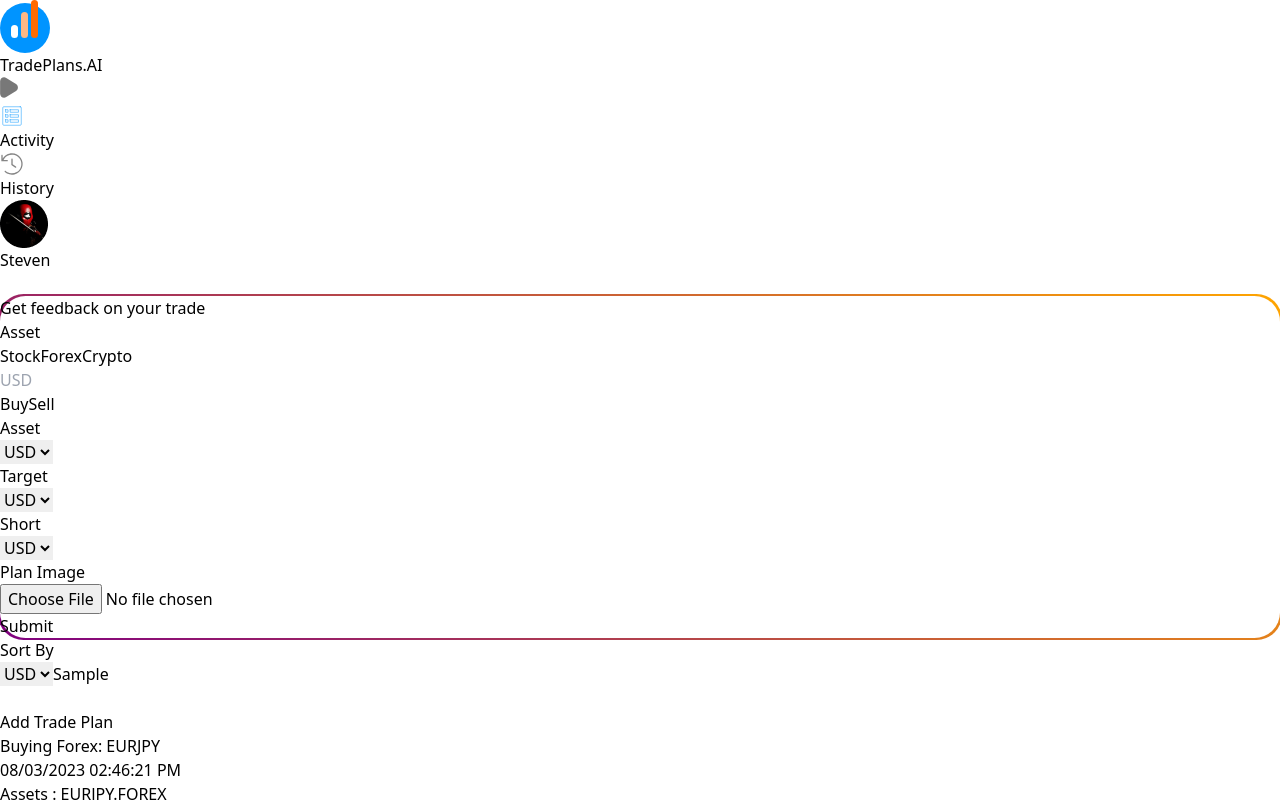
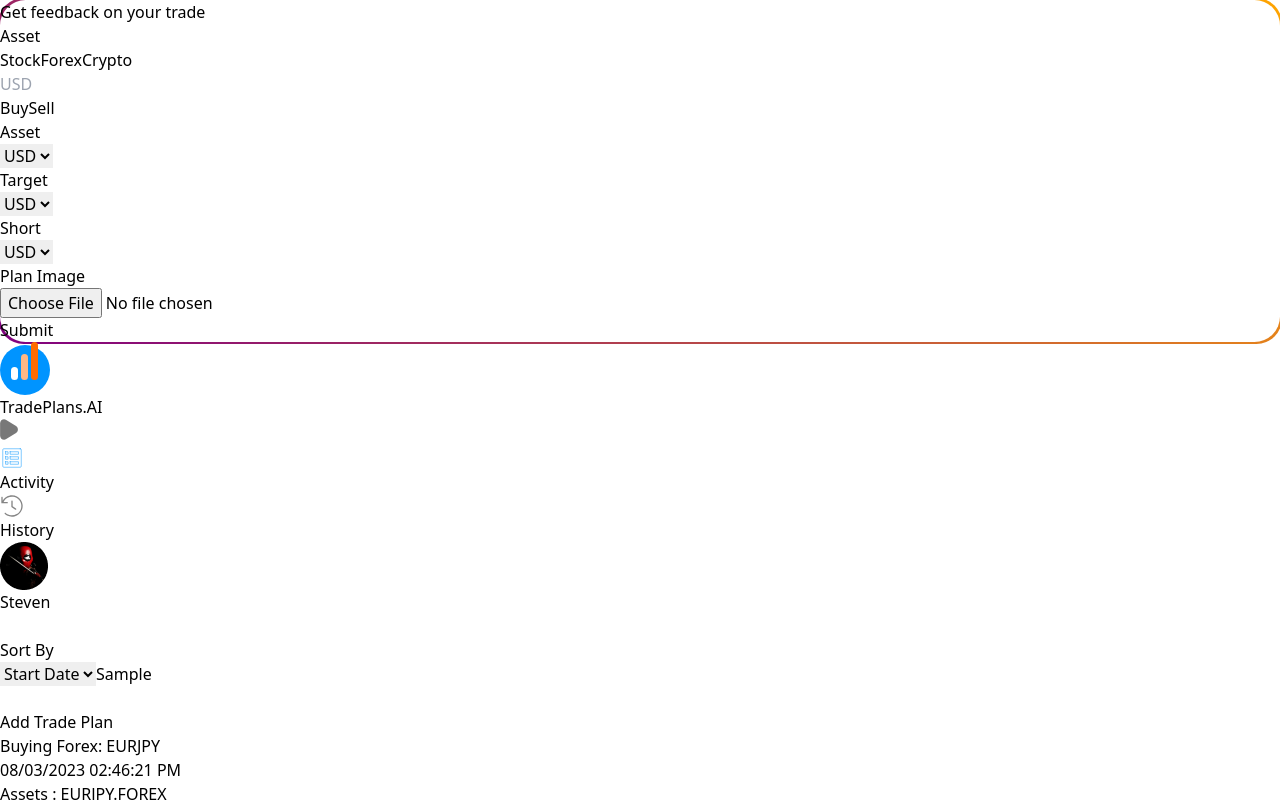
Before and after one commit to hatekisam/tradeplan, a React (Vite) app: page /home in a window 1280 px wide. Both pictures are taken after typing "Sample" into the empty fields and a click on the button "Add Trade Plan". Shown: the top 800 px of the page. Built offline with nearby package versions, Linux system fonts and the light colour scheme.

Commit message:
Finished the trade plan basic ui of all pages

```diff
--- a/package.json
+++ b/package.json
@@ -17,7 +17,8 @@
     "react-hook-form": "^7.45.4",
     "react-multi-carousel": "^2.8.4",
     "react-router-dom": "^6.15.0",
-    "yup": "^1.2.0"
+    "yup": "^1.2.0",
+    "zustand": "^4.4.1"
   },
   "devDependencies": {
     "@types/react": "^18.2.15",
--- a/src/App.tsx
+++ b/src/App.tsx
@@ -13,10 +13,12 @@ import Sidebar from './components/Sidebar'
 import Donate from './pages/Donate'
 import Contact from './pages/Contact'
 import { useState } from 'react'
-
+import { modelStore } from "./utils/store"
 
 function App() {
 	const [mobileNav, setMobileNav] = useState(false)
+	const modelOpen = modelStore((state: any) => state.modelOpen)
+	const closeModel = modelStore((state: any) => state.closeModel)
 	return (
 		<Router>
 			<Routes>
@@ -36,7 +38,62 @@ function App() {
 					<Route path="/donate" element={<Donate />} />
 				</Route>
 				<Route path='/home' element={
-					<div className='w-full  h-[100vh] bg-[#F2F2F2] flex flex-row pb-[3vh] text-[1.05vw]'>
+					<div className='w-full h-full overflow-hidden relative'>
+						{modelOpen && (
+							<div className="absolute w-[100vw] h-[100vh] flex justify-center items-center left-0 top-0 z-40" >
+								<div className='w-[90vw] md:w-[50vw] lg:w-[45vw] border-gradient p-[2vw] rounded-[2vw] text-center '>
+									<p className='text-[#391800] font-semibold text-[3vw] md:text-[1.6vw] my-[2vh]'>Get feedback on your trade</p>
+									<div className='text-left my-[1vh]'>
+										<p className='text-[2.1vw] md:text-[0.8vw] text-[#676767]'>Asset</p>
+										<div className="flex flex-row gap-2">
+											<button className='bg-[#FF6B00] text-white px-2 py-1 rounded-md'>Stock</button>
+											<button className='bg-[rgba(255,107,0,0.06)] text-[#FF6B00] px-2 py-1 rounded-md'>Forex</button>
+											<button className='bg-[rgba(255,107,0,0.06)] text-[#FF6B00] px-2 py-1 rounded-md'>Crypto</button>
+										</div>
+										<input type="text" placeholder='USD' className='outline-none bg-[#EAEAEA] rounded-md w-full px-[1vw] py-[1vh] placeholder:text-[#636363] my-[1vh]' />
+										<div className="flex flex-row gap-2 my-[1vh]">
+											<button className='bg-[#47BB00] px-2 py-1 rounded-md text-white'>Buy</button>
+											<button className='bg-[#E10000] px-2 py-1 rounded-md text-white'>Sell</button>
+										</div>
+										<div className="flex flex-row gap-2 justify-between">
+											<div className="w-[30%]">
+												<p className='text-[2.1vw] md:text-[0.8vw] text-[#676767] font-medium'>Asset</p>
+												<select name="" id="" className='outline-none bg-[#EAEAEA] rounded-md w-full px-[1vw] py-[1vh] placeholder:text-[#636363] my-[1vh]'>
+													<option value="">USD</option>
+													<option value="">USD</option>
+													<option value="">USD</option>
+													<option value="">USD</option>
+												</select>
+											</div>
+											<div className="w-[30%]">
+												<p className='text-[2.1vw] md:text-[0.8vw] text-[#676767] font-medium'> Target</p>
+												<select name="" id="" className='outline-none bg-[#EAEAEA] rounded-md w-full px-[1vw] py-[1vh] placeholder:text-[#636363] my-[1vh]'>
+													<option value="">USD</option>
+													<option value="">USD</option>
+													<option value="">USD</option>
+													<option value="">USD</option>
+												</select>
+											</div>
+											<div className="w-[30%]">
+												<p className='text-[2.1vw] md:text-[0.8vw] text-[#676767] font-medium'>Short</p>
+												<select name="" id="" className='outline-none bg-[#EAEAEA] rounded-md w-full px-[1vw] py-[1vh] placeholder:text-[#636363] my-[1vh]'>
+													<option value="">USD</option>
+													<option value="">USD</option>
+													<option value="">USD</option>
+													<option value="">USD</option>
+												</select>
+											</div>
+										</div>
+										<div>
+											<p className='text-[2.1vw] md:text-[0.8vw] text-[#676767]'>Plan Image</p>
+											<input type="file" name="" id="" className='text-[2.1vw] md:text-[0.8vw] text-[#676767] bg-[#EAEAEA] rounded-md w-full px-[1vw] py-[1vh] placeholder:text-[#636363] my-[1vh]' />
+										</div>
+										<input type="submit" value="Submit" className='bg-[#0094FF] px-[2vw] py-[1vh] rounded-full w-full  h-fit text-white my-[1vh]' />
+									</div>
+								</div>
+							</div>
+						)}
+						<div className={modelOpen ? 'blur-[10px] w-full  h-[100vh] bg-[#F2F2F2] flex flex-row pb-[3vh] text-[1.05vw]' : 'w-full  h-[100vh] bg-[#F2F2F2] flex flex-row pb-[3vh] text-[1.05vw]'} >
 							<Sidebar />
 							<button className="absolute block sm:hidden z-40 bg-[#F2F2F2] px-[.6vw] py-[.1vh] rounded-sm left-[2vw] top-[2vw]" onClick={() => setMobileNav(true)}>
 								<svg xmlns="http://www.w3.org/2000/svg" viewBox="0 0 448 512" className="w-[2.5vw] h-5 fill-black">
@@ -59,7 +116,7 @@ function App() {
 														</svg>
 													</button>
 												</div>
-											<div className="my-[2vh] flex flex-col gap-[] text-[#858585] text-[3vw] " onClick={()=>setMobileNav(false)}>
+												<div className="my-[2vh] flex flex-col gap-[] text-[#858585] text-[3vw] " onClick={() => setMobileNav(false)}>
 													<Link to={"/home"} className='flex flex-row  items-center gap-[2vw] active:bg-[rgba(0,148,255,0.15)] hover:bg-[rgba(0,148,255,0.15)] hover:text-[#0094FF] hover:fill-[#0094FF] px-[1vw] py-1.5 rounded-md '>
 														<svg width="24" height="24" viewBox="0 0 24 24" fill="none" xmlns="http://www.w3.org/2000/svg" className='w-[6vw] '>
 															<path d="M20.25 2.75H3.75C3.48478 2.75 3.23043 2.85536 3.04289 3.04289C2.85536 3.23043 2.75 3.48478 2.75 3.75V20.25C2.75 20.5152 2.85536 20.7696 3.04289 20.9571C3.23043 21.1446 3.48478 21.25 3.75 21.25H20.25C20.5152 21.25 20.7696 21.1446 20.9571 20.9571C21.1446 20.7696 21.25 20.5152 21.25 20.25V3.75C21.25 3.48478 21.1446 3.23043 20.9571 3.04289C20.7696 2.85536 20.5152 2.75 20.25 2.75Z" stroke="#0094FF" stroke-width="0.5" stroke-linecap="round" stroke-linejoin="round" />
@@ -83,7 +140,7 @@ function App() {
 													</Link>
 												</div>
 											</div>
-										<Link to={"/home/profile"} className='flex flex-row gap-[3vw] bg-[rgba(255,107,0,0.13)]  w-full px-[1vw] py-1.5 rounded-md  items-center' onClick={()=>setMobileNav(false)}>
+											<Link to={"/home/profile"} className='flex flex-row gap-[3vw] bg-[rgba(255,107,0,0.13)]  w-full px-[1vw] py-1.5 rounded-md  items-center' onClick={() => setMobileNav(false)}>
 												<img src="/image/steven.png" alt="" className='w-[6vw]' />
 												<p className='text-[#FF6B00]  text-[3vw]'>Steven</p>
 											</Link>
@@ -93,6 +150,7 @@ function App() {
 							)}
 							<div className="w-full md:w-[80vw]">
 								<Outlet />
+							</div>
 						</div>
 					</div>
 				}>
--- a/src/pages/Activity.tsx
+++ b/src/pages/Activity.tsx
@@ -1,98 +1,45 @@
 import React, { useState } from 'react'
 import image from "../assets/planImage.png"
+import { modelStore } from '../utils/store'
 
 const Activity = () => {
-        const [addingTradePlan, setAddingTradePlan] = useState(false)
+        const openModel = modelStore((state: any) => state.openModel)
+        const modelOpen = modelStore((state: any) => state.modelOpen)
         return (
-                <div className='p-[1vw] h-[100vh]'>
-                        {addingTradePlan && (
-                                <div className="absolute w-[100vw] h-[97vh] flex justify-center items-center left-0 top-0">
-                                        <div className='w-[45vw] border-gradient  p-[2vw] rounded-[2vw] text-center'>
-                                                <p className='text-[#391800] font-semibold text-[1.6vw] my-[2vh]'>Get feedback on your trade</p>
-                                                <div className='text-left my-[1vh]'>
-                                                        <p className='text-[0.8vw] text-[#676767]'>Asset</p>
-                                                        <div className="flex flex-row gap-2">
-                                                                <button className='bg-[#FF6B00] text-white px-2 py-1 rounded-md'>Stock</button>
-                                                                <button className='bg-[rgba(255,107,0,0.06)] text-[#FF6B00] px-2 py-1 rounded-md'>Forex</button>
-                                                                <button className='bg-[rgba(255,107,0,0.06)] text-[#FF6B00] px-2 py-1 rounded-md'>Crypto</button>
-                                                        </div>
-                                                        <input type="text" placeholder='USD' className='bg-[#EAEAEA] rounded-md w-full px-[1vw] py-[1vh] placeholder:text-[#636363] my-[1vh]' />
-                                                        <div className="flex flex-row gap-2 my-[1vh]">
-                                                                <button className='bg-[#47BB00] px-2 py-1 rounded-md text-white'>Buy</button>
-                                                                <button className='bg-[#E10000] px-2 py-1 rounded-md text-white'>Sell</button>
-                                                        </div>
-                                                        <div className="flex flex-row gap-2 justify-between">
-                                                                <div className="w-[30%]">
-                                                                        <p className='text-[0.8vw] text-[#676767] font-medium'>Asset</p>
-                                                                        <select name="" id="" className='bg-[#EAEAEA] rounded-md w-full px-[1vw] py-[1vh] placeholder:text-[#636363] my-[1vh]'>
-                                                                                <option value="">USD</option>
-                                                                                <option value="">USD</option>
-                                                                                <option value="">USD</option>
-                                                                                <option value="">USD</option>
-                                                                        </select>
-                                                                </div>
-                                                                <div className="w-[30%]">
-                                                                        <p className='text-[0.8vw] text-[#676767] font-medium'> Target</p>
-                                                                        <select name="" id="" className='bg-[#EAEAEA] rounded-md w-full px-[1vw] py-[1vh] placeholder:text-[#636363] my-[1vh]'>
-                                                                                <option value="">USD</option>
-                                                                                <option value="">USD</option>
-                                                                                <option value="">USD</option>
-                                                                                <option value="">USD</option>
-                                                                        </select>
-                                                                </div>
-                                                                <div className="w-[30%]">
-                                                                        <p className='text-[0.8vw] text-[#676767] font-medium'>Short</p>
-                                                                        <select name="" id="" className='bg-[#EAEAEA] rounded-md w-full px-[1vw] py-[1vh] placeholder:text-[#636363] my-[1vh]'>
-                                                                                <option value="">USD</option>
-                                                                                <option value="">USD</option>
-                                                                                <option value="">USD</option>
-                                                                                <option value="">USD</option>
-                                                                        </select>
-                                                                </div>
-                                                        </div>
-                                                        <div>
-                                                                <p className='text-[0.8vw] text-[#676767]'>Plan Image</p>
-                                                                <input type="file" name="" id="" className='text-[0.8vw] text-[#676767] bg-[#EAEAEA] rounded-md w-full px-[1vw] py-[1vh] placeholder:text-[#636363] my-[1vh]' />
-                                                        </div>
-                                                        <input type="submit" value="Submit"  className='bg-[#0094FF] px-[2vw] py-[1vh] rounded-full w-full  h-fit text-white my-[1vh]'/>
-                                                </div>
-                                        </div>
-                                </div>
-                        )}
+                <div className=' p-[1vw] h-[100vh]'>
                         <div className="w-full h-full bg-white rounded-[2vw] p-[2vw] overflow-y-auto">
                                 <div>
-                                        <p className='text-[.8vw] text-[#676767] font-medium my-[0.5vh]'>Sort By</p>
-                                        <div className="flex flex-row justify-between">
-                                                <div className="flex flex-row gap-[1vw]">
-                                                        <select name="" id="" className='bg-[#EAEAEA] outline-none rounded-md w-fit px-[1vw] py-[1vh] placeholder:text-[#636363] my-[1vh]'>
-                                                                <option value="">USD</option>
-                                                                <option value="">USD</option>
-                                                                <option value="">USD</option>
-                                                                <option value="">USD</option>
+                                        <p className='mt-[5.2vw] sm:mt-[0.5vh] text-[2.2vw] md:text-[.8vw] text-[#676767] font-medium my-[0.5vh]'>Sort By</p>
+                                        <div className="flex flex-row justify-between text-[2vw] md:text-[1.2vw]">
+                                                <div className="flex flex-row gap-[1vw] items-center    ">
+                                                        <select name="" id="" className='bg-[#EAEAEA] outline-none rounded-md w-fit px-[1vw] py-[.5vh] md:px-[2vw] md:py-[1vh] placeholder:text-[#636363] my-[1vh]'>
+                                                                <option value="">Start Date</option>
+                                                                <option value="">End Date</option>
+                                                                <option value="">Result</option>
                                                         </select>
-                                                        <input type="text" placeholder='Search' className='bg-[#EAEAEA] outline-none rounded-md w-[40vw] px-[1vw] py-[1vh] placeholder:text-[#636363] my-[1vh]' />
+                                                        <input type="text" placeholder='Search' className='bg-[#EAEAEA] outline-none rounded-md w-[50vw] md:w-[40vw] px-[1vw] py-[.5vh] md:px-[2vw] md:py-[1vh] placeholder:text-[#636363] my-[1vh]' />
                                                 </div>
-                                                <button onClick={() => setAddingTradePlan(true)} className='bg-[#0094FF] px-[2vw] py-[1vh] rounded-full h-fit text-white my-[1vh] flex flex-row gap-[0.5vw] items-center'>
-                                                        <img src="/svg/add.svg" alt="" className='w-[1vw]' />
+                                                <button onClick={()=>{openModel();console.log(modelOpen)}} className='bg-[#0094FF] px-[1vw] py-[.5vh] md:px-[2vw] md:py-[1vh] rounded-full h-fit text-white my-[1vh] flex flex-row gap-[0.5vw] items-center '>
+                                                        <img src="/svg/add.svg" alt="" className='w-[2vw] md:w-[1vw]' />
                                                         <p>Add Trade Plan</p>
                                                 </button>
                                         </div>
                                         <div className='py-[2vh]'>
                                                 <div className="flex flex-row justify-between">
-                                                        <p className='text-[#FF6B00] font-medium text-[1.6vw]'>Buying Forex: EURJPY</p>
-                                                        <p className='bg-[rgba(0,148,255,0.09)] rounded-md text-[rgba(0,148,255,1)] text-[.8vw] py-[1vh] px-[2vw] h-fit'>08/03/2023 02:46:21 PM</p>
+                                                        <p className='text-[#FF6B00] font-medium text-[3.2vw] md:text-[1.6vw]'>Buying Forex: EURJPY</p>
+                                                        <p className='bg-[rgba(0,148,255,0.09)] rounded-md text-[rgba(0,148,255,1)] text-[2vw] md:text-[.8vw] py-[1vh] px-[2vw] h-fit'>08/03/2023 02:46:21 PM</p>
                                                 </div>
                                                 <div className="flex flex-row gap-[1vw] my-[1vh]">
-                                                        <p className='bg-[rgba(255,107,0,0.08)] rounded-md text-[#FF6B00] text-[.8vw] py-[1vh] px-[2vw] h-fit'>Assets : EURJPY.FOREX</p>
-                                                        <p className='bg-[rgba(36,255,0,0.08)] rounded-md text-[#0EAB00] text-[.8vw] py-[1vh] px-[2vw] h-fit'>Action : Buy</p>
-                                                        <p className='bg-[rgba(255,107,0,0.08)] rounded-md text-[#FF6B00] text-[.8vw] py-[1vh] px-[2vw] h-fit'>Entry : 132.4</p>
-                                                        <p className='bg-[rgba(255,107,0,0.08)] rounded-md text-[#FF6B00] text-[.8vw] py-[1vh] px-[2vw] h-fit'>Target : 132.4</p>
-                                                        <p className='bg-[rgba(255,0,0,0.08)] rounded-md text-[#E00000] text-[.8vw] py-[1vh] px-[2vw] h-fit'>Stop : 132.4</p>
+                                                        <p className='bg-[rgba(255,107,0,0.08)] rounded-md text-[#FF6B00] text-[2vw] md:text-[.8vw] py-[1vh] px-[2vw] h-fit'>Assets : EURJPY.FOREX</p>
+                                                        <p className='bg-[rgba(36,255,0,0.08)] rounded-md text-[#0EAB00] text-[2vw] md:text-[.8vw] py-[1vh] px-[2vw] h-fit'>Action : Buy</p>
+                                                        <p className='bg-[rgba(255,107,0,0.08)] rounded-md text-[#FF6B00] text-[2vw] md:text-[.8vw] py-[1vh] px-[2vw] h-fit'>Entry : 132.4</p>
+                                                        <p className='bg-[rgba(255,107,0,0.08)] rounded-md text-[#FF6B00] text-[2vw] md:text-[.8vw] py-[1vh] px-[2vw] h-fit'>Target : 132.4</p>
+                                                        <p className='bg-[rgba(255,0,0,0.08)] rounded-md text-[#E00000] text-[2vw] md:text-[.8vw] py-[1vh] px-[2vw] h-fit'>Stop : 132.4</p>
                                                 </div>
                                                 <img src={image} alt="" className='w-full' />
-                                                <div className='my-[1vh] flex flex-row gap-[1vw]'>
-                                                        <button className='text-white bg-[#009D36] px-[2vw] py-[1vh] rounded-full h-fit  my-[1vh]'>Agree</button>
-                                                        <button className='text-white bg-[#B70000] px-[2vw] py-[1vh] rounded-full h-fit  my-[1vh]'>Disagree</button>
+                                                <div className='my-[1vh] flex flex-row gap-[1vw] text-[2vw] md:text-[1.05vw]'>
+                                                        <button className='text-white bg-[#009D36] px-[1vw] py-[.5vh] md:px-[2vw] md:py-[1vh] rounded-full h-fit  my-[1vh]'>Agree</button>
+                                                        <button className='text-white bg-[#B70000] px-[1vw] py-[.5vh] md:px-[2vw] md:py-[1vh] rounded-full h-fit  my-[1vh]'>Disagree</button>
                                                 </div>
                                         </div>
                                 </div>
--- a/src/pages/History.tsx
+++ b/src/pages/History.tsx
@@ -101,10 +101,9 @@ const History = () => {
                                         <div className="flex flex-row justify-between text-[2vw] md:text-[1.2vw]">
                                                 <div className="flex flex-row gap-[1vw]">
                                                         <select name="" id="" className='bg-[#EAEAEA] outline-none rounded-md w-fit px-[1vw] py-[1vh] placeholder:text-[#636363] my-[1vh]'>
-                                                                <option value="">USD</option>
-                                                                <option value="">USD</option>
-                                                                <option value="">USD</option>
-                                                                <option value="">USD</option>
+                                                                <option value="">Start Date</option>
+                                                                <option value="">End Date</option>
+                                                                <option value="">Result</option>
                                                         </select>
                                                         <input type="text" placeholder='Search' className='bg-[#EAEAEA] outline-none rounded-md w-[60vw] md:w-[40vw] px-[1vw] py-[1vh] placeholder:text-[#636363] my-[1vh]' />
                                                 </div>
@@ -114,7 +113,7 @@ const History = () => {
                                                 </button>
                                         </div>
                                         <div className='my-[1vh]'>
-                                                <table className="w-full rounded-lg text-[rgba(67,67,67,0.71)] text-[2.2vw] md:text-[.8vw]">
+                                                <table className= "w-fit overflow-x-scroll rounded-lg text-[rgba(67,67,67,0.71)] text-[2.2vw] md:text-[.8vw]">
                                                         <tr className="bg-[rgba(255,107,0,0.12)] text-[#FF6B00] py-10 rounded-md">
                                                                 <th className="p-2">Start Date</th>
                                                                 <th className="p-2">End Date</th>
--- /dev/null
+++ b/src/utils/store.ts
@@ -0,0 +1,7 @@
+import { create } from "zustand"
+
+export const modelStore = create((set) => ({
+        modelOpen: false,
+        openModel: () => set(({ modelOpen: true })),
+        closeModel: () => set(({ modelOpen: false }))
+}))
```
Also changed, not shown: 1 other file (tests, documents, lock files or other folders). Lines whose indentation alone changed are shown as unchanged.
